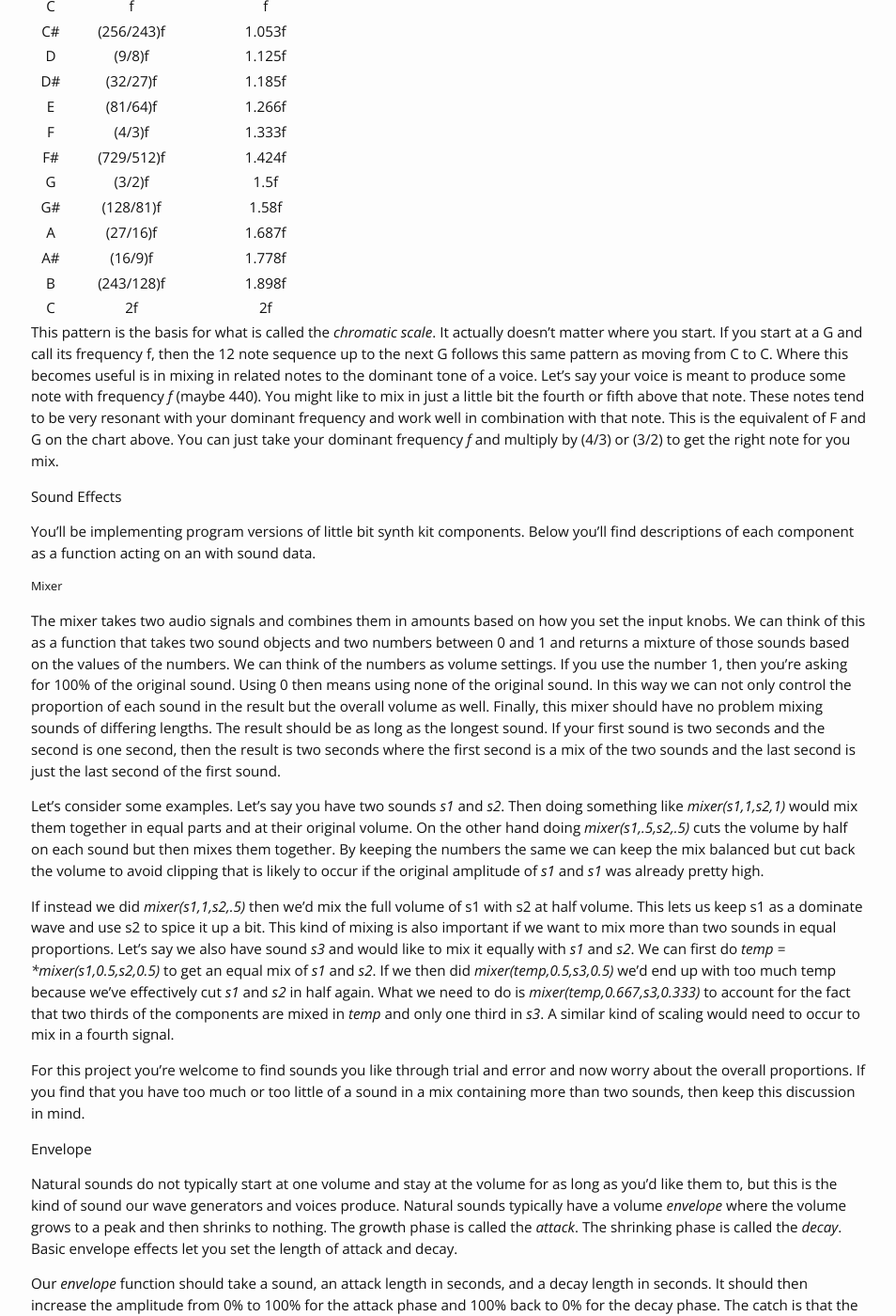
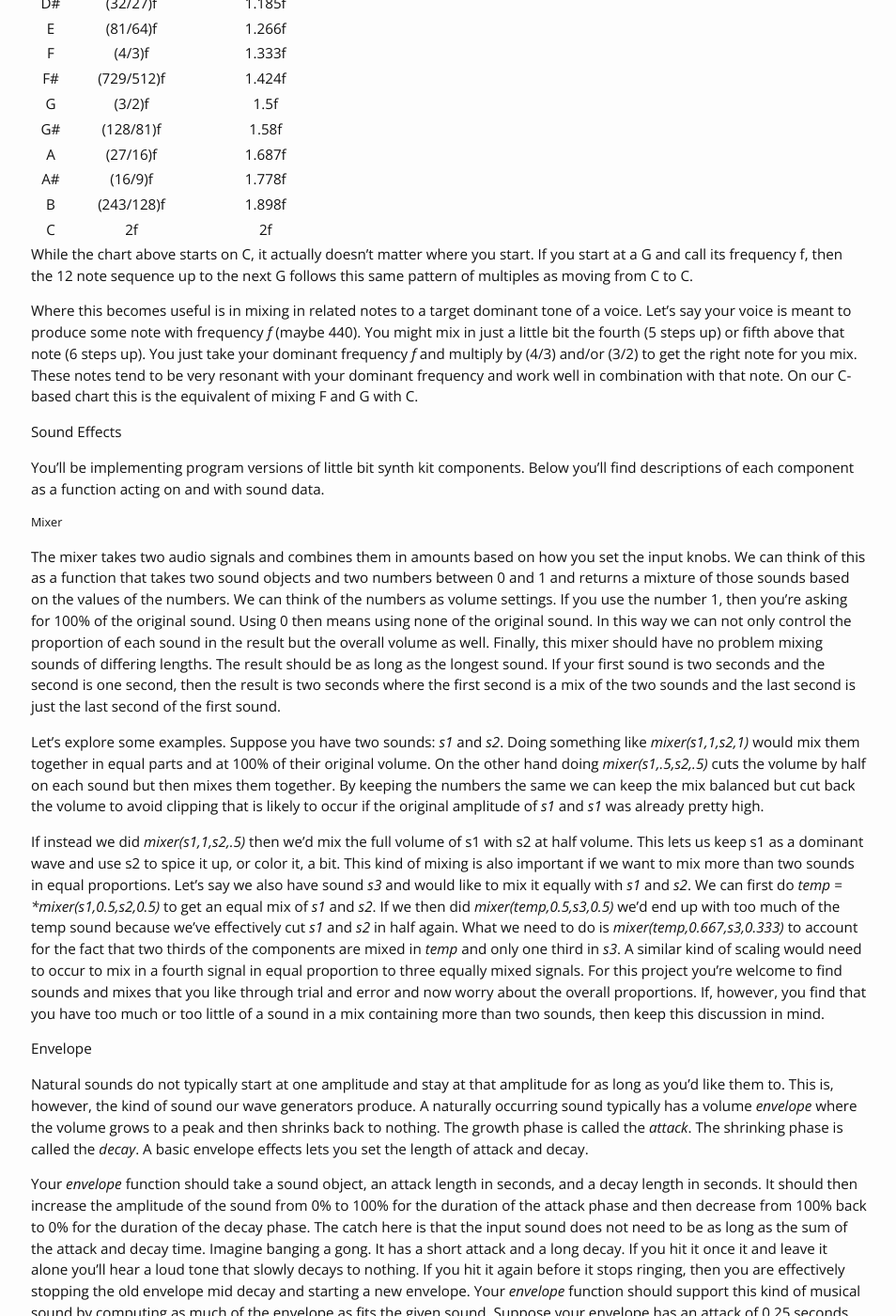
Before and after one commit to jlmayfield/jlmayfield.github.io, a Jekyll site: the page built from teaching/COMP151/projects/project2.md, in a window 1280 px wide and 1400 px high, scrolled down 2153 px. Shown: the whole window at 94% size, without its empty margins (162-1116 px from the left). Built offline with Jekyll 4.4.1, drawn with Linux system fonts in a browser that asks for light colours; some of the changed text lies outside the part shown.

Commit message:
f19. c151. project2 updates

```diff
--- a/teaching/COMP151/projects/project2-song.md
+++ b/teaching/COMP151/projects/project2-song.md
@@ -4,11 +4,11 @@
 permalink: /teaching/COMP151/projects/project2songs
 ---
 
-For your final project you have to program a three part, 32 beat song. Below you'll find the details for a three part arrangement of the chorus of *The Monmouth College Hymn* and some general advice if you want to come up with something original.
+For your final project you have to program a three part, 32 beat song. Below you'll find the details for a three part arrangement of the chorus of *The Monmouth College Hymn* along with some general advice if you want to come up with something original.
 
 ### The Monmouth College Hymn
 
-*The Monmouth College Hymn* is typically sung at the college's matriculation ceremony every fall. It was written by Professor Charles Gourlay Goodrich in 1923 and revised again in 1986. Below you'll find an three part arrangement of the chorus that consists of the melody, a harmony line that combines elements of the alto and tenor parts, and a simple bass line that is original to this arrangement. You can find a version of this arrangement done in [LMMS](https://lmms.io/) on [soundcloud](https://soundcloud.com/logan-mayfield-716821850/three-part-synth-college-hymn-chorus).
+*The Monmouth College Hymn* is typically sung at the college's matriculation ceremony every fall. It was written by Professor Charles Gourlay Goodrich in 1923 and revised again in 1986. Below you'll find a three part arrangement of the chorus that consists of the melody, a harmony line that combines elements of the alto and tenor parts, and a simple bass line that is original to this arrangement. You can find a synth version of this arrangement on [soundcloud](https://soundcloud.com/logan-mayfield-716821850/three-part-synth-college-hymn-chorus). It was programmed using [LMMS](https://lmms.io/).
 
 
 #### Parts 1 & 2: The Melody and Harmony
--- a/teaching/COMP151/projects/project2.md
+++ b/teaching/COMP151/projects/project2.md
@@ -4,9 +4,7 @@
 permalink: /teaching/COMP151/projects/project2
 ---
 
-**Reader be warned: This document is still being edited for clarity. The details are finished but if you're reading this you're likely to see some edits if you return in a day or two.**
-
-For your final project you'll program a bit of music taking inspiration from early video game systems and the Little Bits synthesizer kit. Below you'll find descriptions of each version of the project, details about key ideas in computer music, and finally the details about grades and due dates.
+For your final project you'll program a bit of music taking some inspiration from early video game systems and the Little Bits synthesizer kit. Below you'll find descriptions of each version of the project, details about key ideas in computer music, and finally the details about grades and due dates.
 
 
 ### Project Versioning
@@ -18,7 +16,7 @@
 The first version of the program has two main goals: setup proper program structure and carryout at at least one of the desired music production tasks. It's really just meant to get you started on the right foot without having to wade into too many of the program details. The finished product should:
 
 * Have a well defined main function that coordinates the following functionality:
-    * Create 8 beats of music at 200 bpm using the following note sequence: A3, C4, E4, G4, A4, G4, E4, C4. Each note should last for half a beat and occur at the beginning of each beat. You can choose whichever wave form and amplitude you'd like.
+    * Create 8 beats of music at 200 bpm using the following 8 note sequence: A3, C4, E4, G4, A4, G4, E4, C4. Each note should last for half a beat and occur at the beginning of each beat. You can choose whichever wave form and amplitude you'd like. Feel free to mix and match if you want.
     * Open the result to explore/play the music.
 
 
@@ -26,12 +24,11 @@
 
 #### Version 0.5
 
-In this version you'll create a voice and modify the program to play the note pattern from version 0 using that voice. A voice is just a basic wave that we've modified in some way in order to produce a new and different waveform. For musical voices we will want to design a function that works in the same way as a wave generator: you provide frequency, amplitude, and duration in order to get a wave with more or less those characteristics.  What you're doing is the programming equivalent of putting together a little bits synthesizer to create some kind of synth instrument. The basic wave generators from lab at as the oscillators. They give you a wave. In this version of the program you'll you'll begin to develop and deploy other bits to modify and combine those waves.
+In this version you'll create a *voice* and modify the result of version 0 to play the same note pattern using that voice. A voice is just a basic wave that is modified in some way in order to produce a new and different waveform. For musical voices we will want to design a function that works in the same way as a wave generator: you provide frequency, amplitude, and duration and it returns a wave with more or less those characteristics.  These voice functions act as the programming equivalent of putting together a little bits synthesizer to create some kind of synth instrument. The basic wave generators from lab act as the oscillators. They give you a wave. In this version of the program you'll you'll begin to develop and deploy other functions to modify and combine those waves.
 
 
-* Design a function called *mixer* that works as described in the effects section below..
-* Use *mixer* as the basis for a function called *voice1* that produces a mixture of two waves. Try things like combining different wave-forms of the same frequency or mixing in small amounts of a different frequencies to the main
- frequency. You can even try mixing noise in with a note to see what happens. Have fun with it. Play around. Find some dope sounds.
+* Design a function called *mixer* that works as described in the effects section below.
+* Use *mixer* as the basis for a function called *voice1* that produces a mixture of at least two waves. Try things like combining different wave-forms of the same frequency or mixing in small amounts of a different frequencies to the main frequency. You can even try mixing noise in with a note to see what happens. Have fun with it. Play around. Find some dope sounds.
 * Modify your program so that it plays the same music but does so with the output of *voice1* rather than a basic waveform.
 
 #### Version 0.75
@@ -40,29 +37,29 @@
 
 * Write a function called *envelope* that implements the envelope effect described in the effects section below.
 * Design a second voice function called *voice2*. Between *voice1* and *voice2* you must use *mixer* and *envelope* at least once each. That's once in total not once per voice. You may use them more if you'd like.
-* Modify your program so that *voice2* is used to produce an A2 on every other beat for 8 beats. That's the first, third, fifth, and seventh beat. The 8 beat sequence produced by *voice1* should stay the same excepting for any extra effects added to the sound produced by voice1. Finally, use mixer to combine the two 8 beat song parts two produce a two part song.
+* Modify your program so that *voice2* is used to produce an A2 on every other beat for 8 beats. That's the first, third, fifth, and seventh beat. The 8 beat sequence produced by *voice1* should stay the same excepting for any extra effects added to the sound produced by voice1. Finally, use mixer to combine the two 8 beat song parts to produce a two part song.
 
 #### Version 1.0
 
-A new voice.
+Add one more voice.
 
-* Design a third function called *voice3*. Like before, you can do whatever you want with voice3 but must utilize mixer and envelope at least once each in your voices. Again, once in total, not once per voice.
-* Modify your program to add a part for *voice3*. Do whatever you want. It can be a drum-like rhythm part or more notes. The only requirement is that it includes at least 4 distinct moments of sound, i.e. four drum hits, four notes, etc. Mix the third part in with the existing two using *mixer*.
+* Design a third function called *voice3*. This third voice can be whatever you want it to be. If you want a more rhythmic, drum-like voice, then feel free to leave out the frequency input and design something that works like the white noise generator.
+* Modify your program to add a part for *voice3*. Do whatever you want. The only requirement is that it includes at least 4 distinct moments of sound, i.e. four drum hits, four notes, etc. Mix the third part in with the existing two using *mixer*.
 * Make it so your program saves this sound to a .wav file on the hard drive.
 
 #### Version 2.0
 
-Now let's do something a bit more than 8 beats. You have two options here. The first is to program this  [three part song](/teaching/COMP151/projects/project2songs). The other option, which is also discussed at the above link, is to program a song of your choosing that contains at least three voices and is at least 32 beats long.  If you want to do something other than the given song and you're not sure if it meets the requirements, just ask.
+Now let's do something a bit more than 8 beats. You have two options and they are both discussed in detail [here](/teaching/COMP151/projects/project2songs). This first option is to program a specific song. The second options is to do a different song that meets a few basic constraints. If you want to do something other than the given song and you're not sure if it meets the requirements, just ask.
 
 ### Resources on Music and Audio Synthesis
 
 #### From Notes to Frequencies
 
-Western music, and the music you'll be programming, is based on a clear 12 note pattern that repeats itself over and over at higher and higher pitches. This effectively produces a standard set of notes from which all music is written.  You can find their names and the wave frequencies that go with them here: [Note Names to Wave Frequency](https://pages.mtu.edu/~suits/notefreqs.html).  At the top of the chart is C0, a very low note. The 12 note pattern starting at C0 continues down the chart to B0 and then begins the pattern again at C1.  We tend to like notes around C4 and place this note in the middle of a piano or keyboard. For this reason it's called *middle C*.
+Western music, and the music you'll be programming, is based on a clear 12 note pattern that repeats itself over and over at higher and higher pitches. This repetition produces a standard set of notes from which all music is written.  You can find their names and the wave frequencies that go with them here: [Note Names to Wave Frequency](https://pages.mtu.edu/~suits/notefreqs.html).  At the top of the chart is C0, a very low note. The 12 note pattern starting at C0 continues down the chart to B0 and then begins the pattern again at C1.  We tend to like notes around C4 and place this note in the middle of a piano or keyboard. For this reason it's called *middle C*.
 
 #### Scales, Intervals, and Resonant Tones
 
-The difference between C0 and C1, or any note and the next higher numbered form of that note, is called an *octave*. The numbers you see on note names are their octave numbers. From a frequency perspective, moving up an octave means to double the frequency. For example, notice A0 is 27.5, A1 is 55.0, A2 is 110.0, A3 is 220.0, and so on. We can also figure out the difference, as a multiple, between each of the 12 notes in a pattern.
+The difference between C0 and C1, or any note and the next higher numbered form of that note, is called an *octave*. The numbers you see on note names are their octave numbers. From a frequency perspective, moving up an octave means to double the frequency. For example, notice A0 is 27.5, A1 is 55.0, A2 is 110.0, A3 is 220.0, and so on. There is also a set of fixed multiples between a note and the other 11 notes within the octave. Here you see an octave starting on C.
 
 | Note | Frequency (Ratio) | Frequency (Decimal) |
 | :---: | :---: |:---: |
@@ -80,28 +77,28 @@
 |B| (243/128)f | 1.898f |
 |C| 2f | 2f |
 
-This pattern is the basis for what is called the *chromatic scale*. It actually doesn't matter where you start. If you start at a G and call its frequency f, then the 12 note sequence up to the next G follows this same pattern as moving from C to C. Where this becomes useful is in mixing in related notes to the dominant tone of a voice. Let's say your voice is meant to produce some note with frequency *f* (maybe 440). You might like to mix in just a little bit the fourth or fifth above that note. These notes tend to be very resonant with your dominant frequency and work well in combination with that note. This is the equivalent of F and G on the chart above. You can just take your dominant frequency *f* and multiply by (4/3) or (3/2) to get the right note for you mix.
+While the chart above starts on C, it actually doesn't matter where you start. If you start at a G and call its frequency f, then the 12 note sequence up to the next G follows this same pattern of multiples as moving from C to C.
+
+Where this becomes useful is in mixing in related notes to a target dominant tone of a voice. Let's say your voice is meant to produce some note with frequency *f* (maybe 440). You might mix in just a little bit the fourth (5 steps up) or fifth above that note (6 steps up). You just take your dominant frequency *f* and multiply by (4/3) and/or (3/2) to get the right note for you mix. These notes tend to be very resonant with your dominant frequency and work well in combination with that note. On our C-based chart this is the equivalent of mixing F and G with C.
 
 #### Sound Effects
 
-You'll be implementing program versions of little bit synth kit components. Below you'll find descriptions of each component as a function acting on an with sound data.
+You'll be implementing program versions of little bit synth kit components. Below you'll find descriptions of each component as a function acting on and with sound data.
 
 ##### Mixer
 
 The mixer takes two audio signals and combines them in amounts based on how you set the input knobs. We can think of this as a function that takes two sound objects and two numbers between 0 and 1 and returns a mixture of those sounds based on the values of the numbers. We can think of the numbers as volume settings. If you use the number 1, then you're asking for 100% of the original sound. Using 0 then means using none of the original sound. In this way we can not only control the proportion of each sound in the result but the overall volume as well. Finally, this mixer should have no problem mixing sounds of differing lengths. The result should be as long as the longest sound. If your first sound is two seconds and the second is one second, then the result is two seconds where the first second is a mix of the two sounds and the last second is just the last second of the first sound.
 
-Let's consider some examples.  Let's say you have two sounds *s1* and *s2*.  Then doing something like *mixer(s1,1,s2,1)* would mix them together in equal parts and at their original volume. On the other hand doing *mixer(s1,.5,s2,.5)* cuts the volume by half on each sound but then mixes them together.  By keeping the numbers the same we can keep the mix balanced but cut back the volume to avoid clipping that is likely to occur if the original amplitude of *s1* and *s1* was already pretty high.
+Let's explore some examples.  Suppose you have two sounds: *s1* and *s2*.  Doing something like *mixer(s1,1,s2,1)* would mix them together in equal parts and at 100% of their original volume. On the other hand doing *mixer(s1,.5,s2,.5)* cuts the volume by half on each sound but then mixes them together.  By keeping the numbers the same we can keep the mix balanced but cut back the volume to avoid clipping that is likely to occur if the original amplitude of *s1* and *s1* was already pretty high.
 
-If instead we did *mixer(s1,1,s2,.5)* then we'd mix the full volume of s1 with s2 at half volume. This lets us keep s1 as a dominate wave and use s2 to spice it up a bit. This kind of mixing is also important if we want to mix more than two sounds in equal proportions. Let's say we also have sound *s3* and would like to mix it equally with *s1* and *s2*. We can first do  *temp = *mixer(s1,0.5,s2,0.5)* to get an equal mix of *s1* and *s2*. If we then did *mixer(temp,0.5,s3,0.5)* we'd end up with too much temp because we've effectively cut *s1* and *s2* in half again. What we need to do is *mixer(temp,0.667,s3,0.333)* to account for the fact that two thirds of the components are mixed in *temp* and only one third in *s3*. A similar kind of scaling would need to occur to mix in a fourth signal.
+If instead we did *mixer(s1,1,s2,.5)* then we'd mix the full volume of s1 with s2 at half volume. This lets us keep s1 as a dominant wave and use s2 to spice it up, or color it, a bit. This kind of mixing is also important if we want to mix more than two sounds in equal proportions. Let's say we also have sound *s3* and would like to mix it equally with *s1* and *s2*. We can first do  *temp = *mixer(s1,0.5,s2,0.5)* to get an equal mix of *s1* and *s2*. If we then did *mixer(temp,0.5,s3,0.5)* we'd end up with too much of the temp sound because we've effectively cut *s1* and *s2* in half again. What we need to do is *mixer(temp,0.667,s3,0.333)* to account for the fact that two thirds of the components are mixed in *temp* and only one third in *s3*. A similar kind of scaling would need to occur to mix in a fourth signal in equal proportion to three equally mixed signals.  For this project you're welcome to find sounds and mixes that you like through trial and error and now worry about the overall proportions. If, however, you find that you have too much or too little of a sound in a mix containing more than two sounds, then keep this discussion in mind.
 
-
-For this project you're welcome to find sounds you like through trial and error and now worry about the overall proportions. If you find that you have too much or too little of a sound in a mix containing more than two sounds, then keep this discussion in mind.
 
 #### Envelope
 
-Natural sounds do not typically start at one volume and stay at the volume for as long as you'd like them to, but this is the kind of sound our wave generators and voices produce. Natural sounds typically have a volume *envelope* where the volume grows to a peak and then shrinks to nothing. The growth phase is called the *attack*. The shrinking phase is called the *decay*. Basic envelope effects let you set the length of attack and decay.
+Natural sounds do not typically start at one amplitude and stay at that amplitude for as long as you'd like them to. This is, however, the kind of sound our wave generators produce. A naturally occurring sound typically has a volume *envelope* where the volume grows to a peak and then shrinks back to nothing. The growth phase is called the *attack*. The shrinking phase is called the *decay*. A basic envelope effects lets you set the length of attack and decay.
 
-Our *envelope* function should take a sound, an attack length in seconds, and a decay length in seconds. It should then increase the amplitude from 0% to 100% for the attack phase and 100% back to 0% for the decay phase. The catch is that the input sound does not need to be as long as the sum of the attack and decay time. Imagine banging a gong. It has a short attack and a long decay. If you hit it once it and leave it alone you'll hear a loud tone that slowly decays to nothing. If you hit it again before it stops ringing, then you are effectively stopping the old envelope mid decay and starting a new envelope. Our *envelope* function should support this kind of musical sound by computing as much of the envelope as fits the given sound. Suppose your envelope has an attack of 0.25 seconds and a decay of 1 second. If the given sound is 0.5 seconds, then you get all of the attack phase and only 0.25 seconds of decay. If the given sound is 2 seconds you get the full envelope including 0.75 seconds of silence created at the end of the sound.
+Your *envelope* function should take a sound object, an attack length in seconds, and a decay length in seconds. It should then increase the amplitude of the sound from 0% to 100% for the duration of the attack phase and then decrease from 100% back to 0% for the duration of the decay phase. The catch here is that the input sound does not need to be as long as the sum of the attack and decay time. Imagine banging a gong. It has a short attack and a long decay. If you hit it once it and leave it alone you'll hear a loud tone that slowly decays to nothing. If you hit it again before it stops ringing, then you are effectively stopping the old envelope mid decay and starting a new envelope. Your *envelope* function should support this kind of musical sound by computing as much of the envelope as fits the given sound. Suppose your envelope has an attack of 0.25 seconds and a decay of 1 second. If the given sound is 0.5 seconds, then you get all of the attack phase and only 0.25 seconds of decay. If the given sound is 2 seconds you get the full envelope including 0.75 seconds of silence created at the end of the sound.
 
 ### Grades and Dates
 
```
Also changed, not shown: other parts of teaching/COMP151/projects/project2-song.md (+2 -4 lines).
